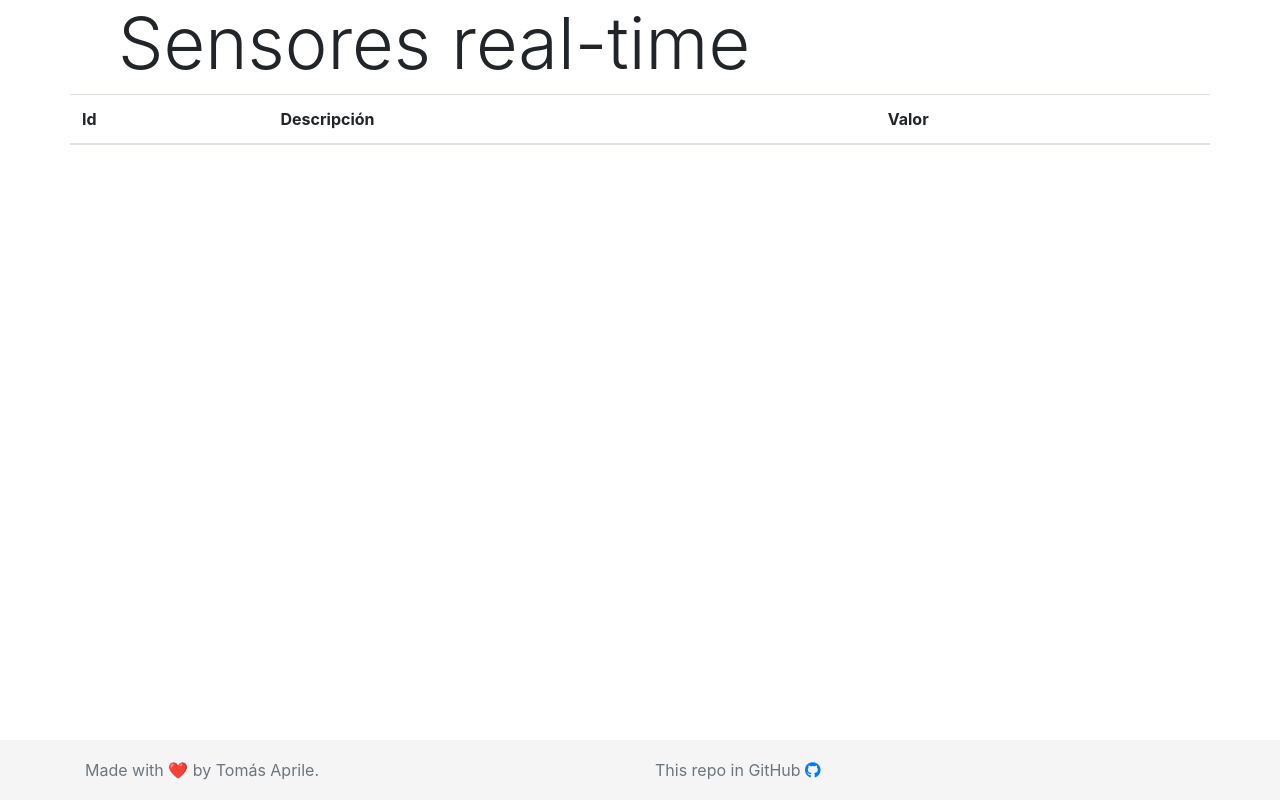
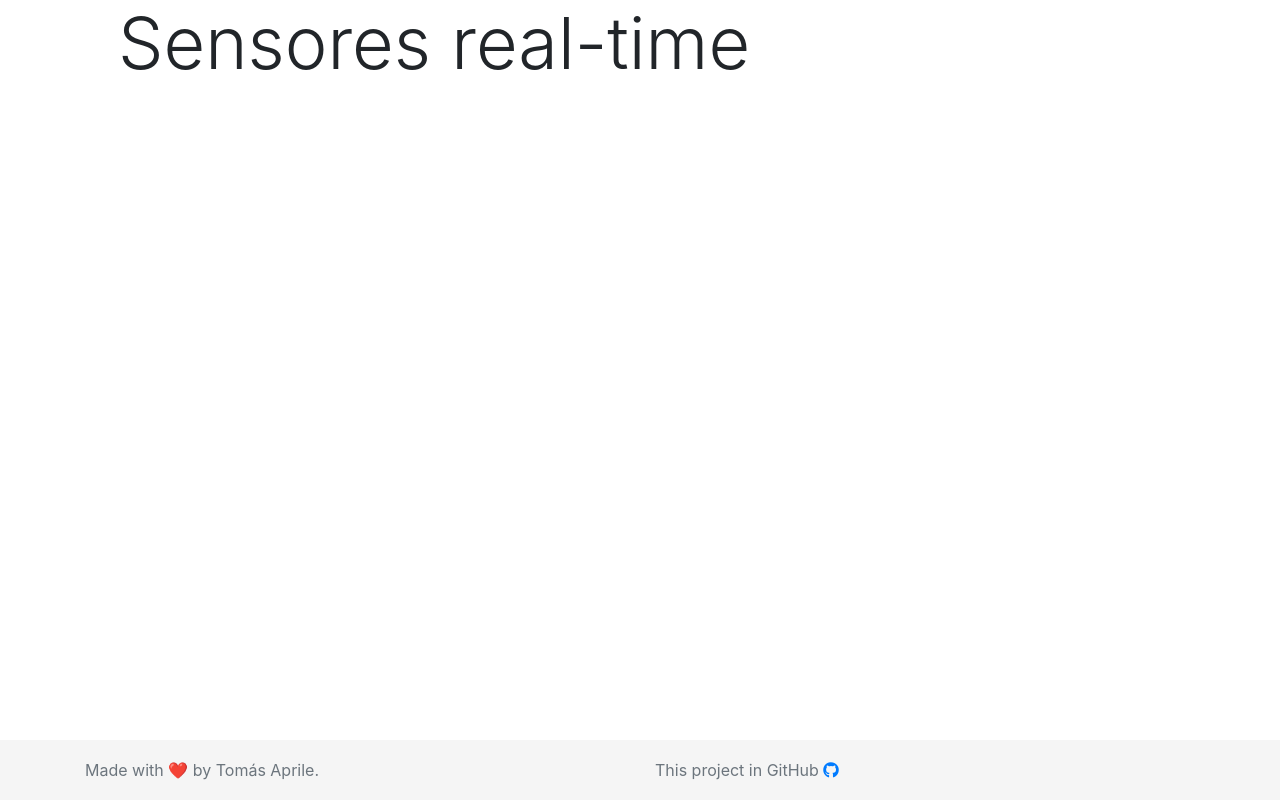
Before and after one commit to Kraloz/ws-sensores, a Flask app: page / in a window 1280 px wide. Run offline with Flask 2, Linux system fonts and the light colour scheme; lists and menus that the app fills with data are empty; some libraries are stand-ins or nearby versions.

Commit message:
improved vue/template syntax

```diff
--- a/templates/index.html
+++ b/templates/index.html
@@ -1,6 +1,5 @@
 <!DOCTYPE html>
 <html lang="es">
-
 <head>
   <meta charset="UTF-8">
   <title>Chart</title>
@@ -11,6 +10,8 @@
   <link rel="stylesheet" href="https://use.fontawesome.com/releases/v5.3.1/css/all.css" integrity="sha384-mzrmE5qonljUremFsqc01SB46JvROS7bZs3IO2EmfFsd15uHvIt+Y8vEf7N7fWAU" crossorigin="anonymous">
   <!-- Sticky Footer -->
   <link rel="stylesheet" href="{{ url_for('static', filename='css/sticky_footer.css') }}">
+  <!-- Favicon -->
+  <link rel="shortcut icon" href="{{ url_for('static', filename='favicon.ico') }}">
 </head>
 <body>
   <main role="main" class="container">
@@ -20,6 +21,8 @@
             <h1 class="display-3 mx-5">Sensores real-time</h1>
           </div>
           <div class="row">
+            <!-- Template : Si sensores NO está vacio, entonces escribo en la tabla (para evitar que se vean los binds en el renderizado) -->
+            <template v-if="!(sensores === undefined || sensores.length == 0)">
               <table class="table table-hover">
                 <thead>
                   <tr>
@@ -28,18 +31,18 @@
                     <th scope="col">Valor</th>
                   </tr>
                 </thead>
-              <!-- Template : Si sensores NO está vacio, entonces escribo en la tabla (para evitar que se vean los binds en el renderizado) -->
-              <template v-if="!(sensores === undefined || sensores.length == 0)">
+
                 <tbody>
-                  <tr v-for="sensor in sensores">
+                  <tr v-for="(sensor, index) in sensores" :key="index">
                     <th scope="row">#[[sensor.id]]</th>
                     <td>[[sensor.descripcion]]</td>
                     <td>[[sensor.valor]]</td>
                   </tr>
                 </tbody>
+
+              </table>
             </template>
             <!-- Fin Template -->
-            </table>
           </div>
       </section>
     </div>
@@ -51,12 +54,11 @@
           <span class="text-muted">Made with ❤️ by Tomás Aprile.</span>
         </div>
         <div class="col">
-          <span class="text-muted">This repo in GitHub <a href="#"><i class="fab fa-github"></i></a></span>
+          <span class="text-muted">This project in GitHub <a href="https://github.com/Kraloz/ws-sensores"><i class="fab fa-github"></i></a></span>
         </div>
-
+      </div>
     </div>
   </footer>
-
 <!-- Importamos socket.io -->
 <script src="{{ url_for('static', filename='js/vendor/socket-io.js') }}"></script>
 <!-- Importamos Bootstrap -->
```
Lines whose indentation alone changed are shown as unchanged.
